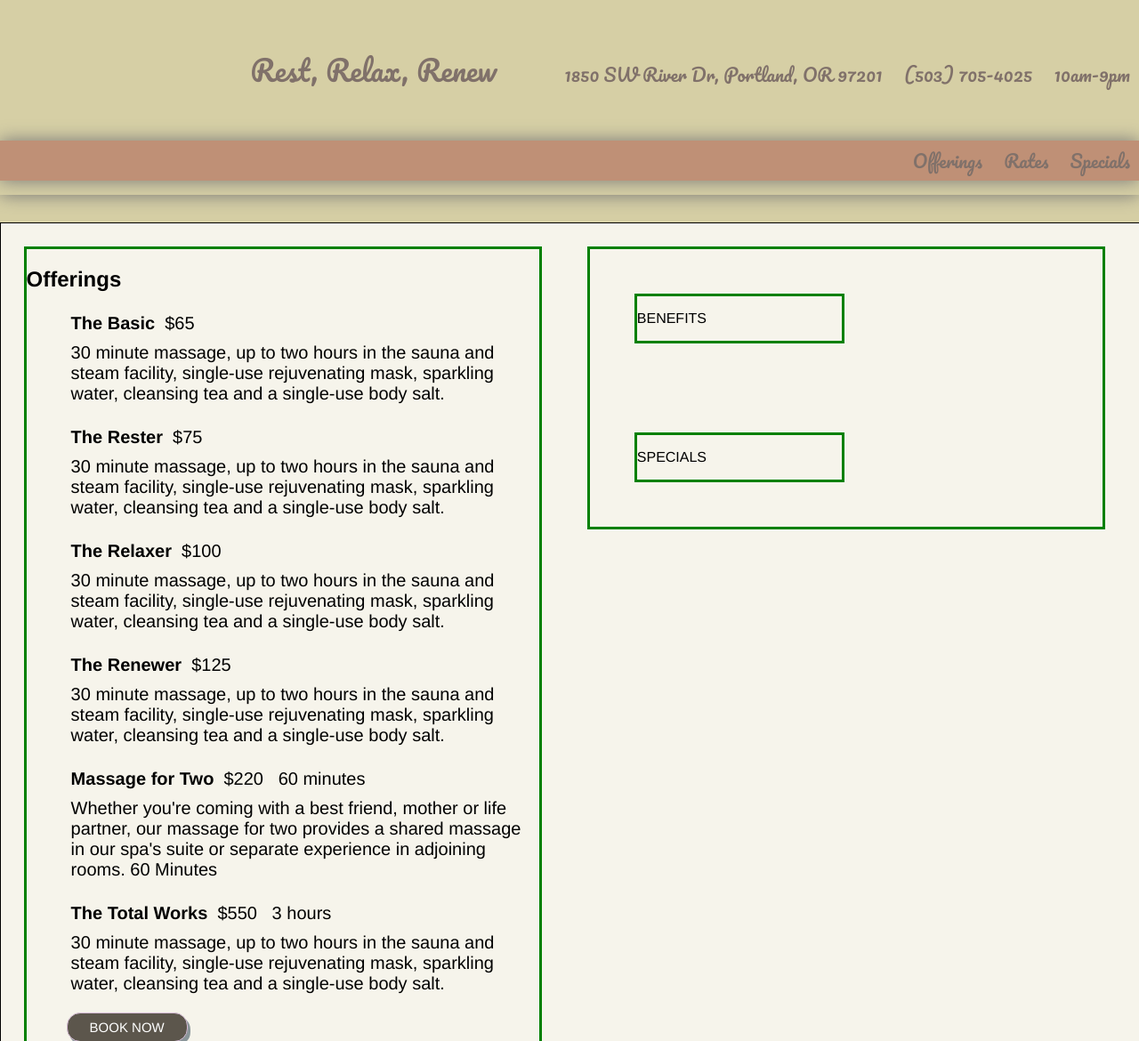
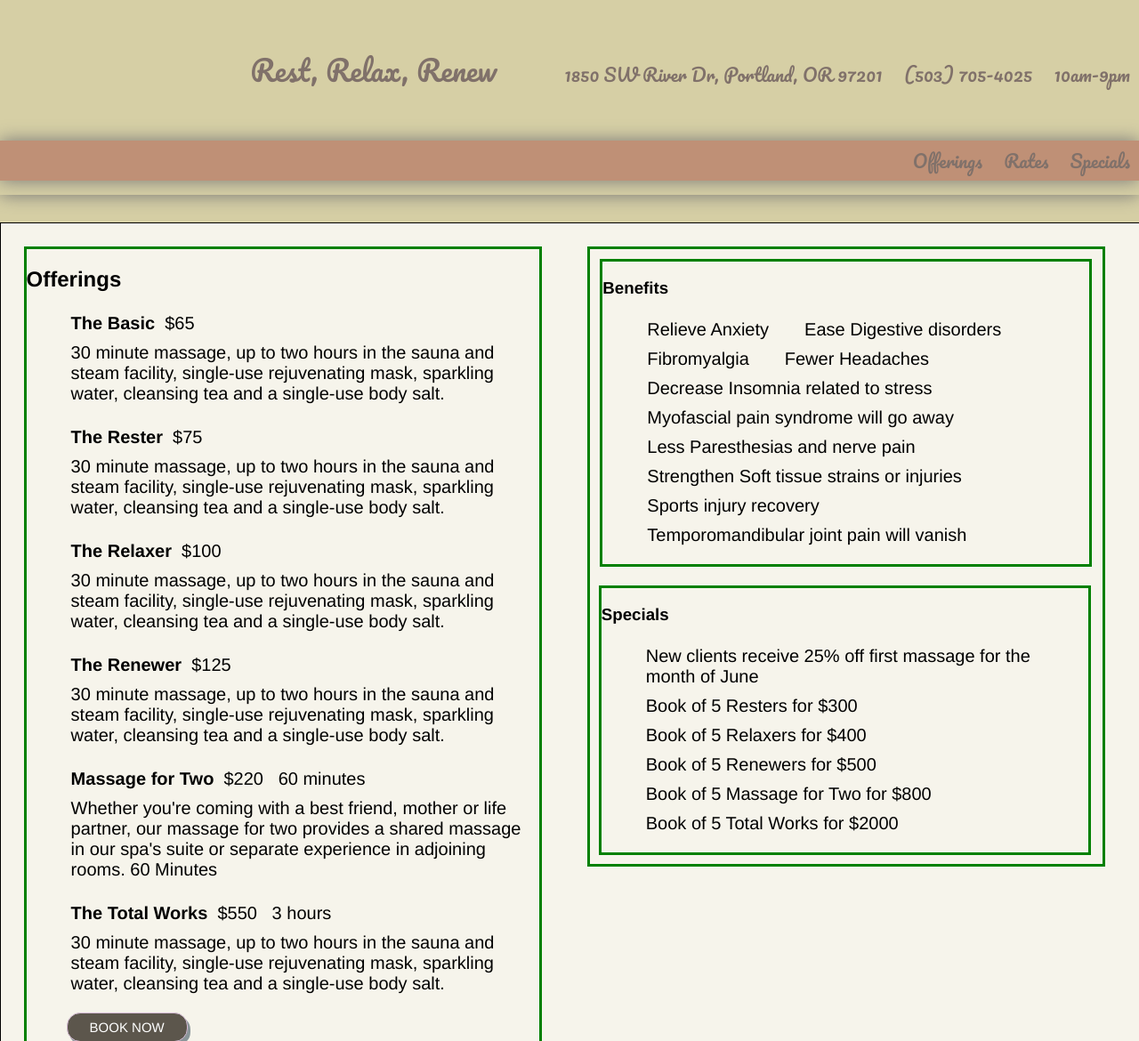
Before and after one commit to cpetrick/RRR, a plain HTML site: page index.html in a window 1280 px wide. Shown: the top 1170 px of the page at 89% size. Drawn offline with nearby package versions, Linux system fonts and the light colour scheme.

Commit message:
last updates for the day Tuesday

```diff
--- a/index.html
+++ b/index.html
@@ -101,11 +101,31 @@
 			<div class="contentColumn">
 
 					<div class="benefits">
-								<p>BENEFITS</p>
+								<h3>Benefits</h3>
+								<ul>
+										<li>Relieve Anxiety<li>
+										<li>Ease Digestive disorders<li>
+										<li>Fibromyalgia<li>
+									  <li>Fewer Headaches<li><br>
+									  <li>Decrease Insomnia related to stress<li>
+									  <li>Myofascial pain syndrome will go away<li>
+									  <li>Less Paresthesias and nerve pain<li>
+									  <li>Strengthen Soft tissue strains or injuries<li>
+									  <li>Sports injury recovery<li>
+									  <li>Temporomandibular joint pain will vanish<li>
+								</ul>
 					</div>
 
 					<div class="specials">
-								<p>SPECIALS</p>
+								<h3>Specials</h3>
+								<ul>
+										<li>New clients receive 25% off first massage for the month of June</li>
+										<li>Book of 5 Resters for $300</li>
+										<li>Book of 5 Relaxers for $400</li>
+										<li>Book of 5 Renewers for $500</li>
+										<li>Book of 5 Massage for Two for $800</li>
+										<li>Book of 5 Total Works for $2000</li>
+								</ul>
 					</div>
 		  </div>
 
--- a/style.css
+++ b/style.css
@@ -156,8 +156,6 @@ section {
 	text-transform: uppercase;
 	background-color: #5c564c;
 	margin-left: 45px;
-
-
 }
 
 
@@ -166,14 +164,19 @@ section {
 
 
 }
-.benefits, .specials {
+.benefits {
 	border: 3px solid green;
-	width: 40%;
-	margin: 50px;
+	width: 95%;
+	margin: 2%;
 	float: left;
-
 }
 
+.specials {
+	border: 3px solid green;
+	width: 95%;
+	margin: 10px;
+	float: left;
+}
 
 .article2 {
 	border: 1px solid black;
```
